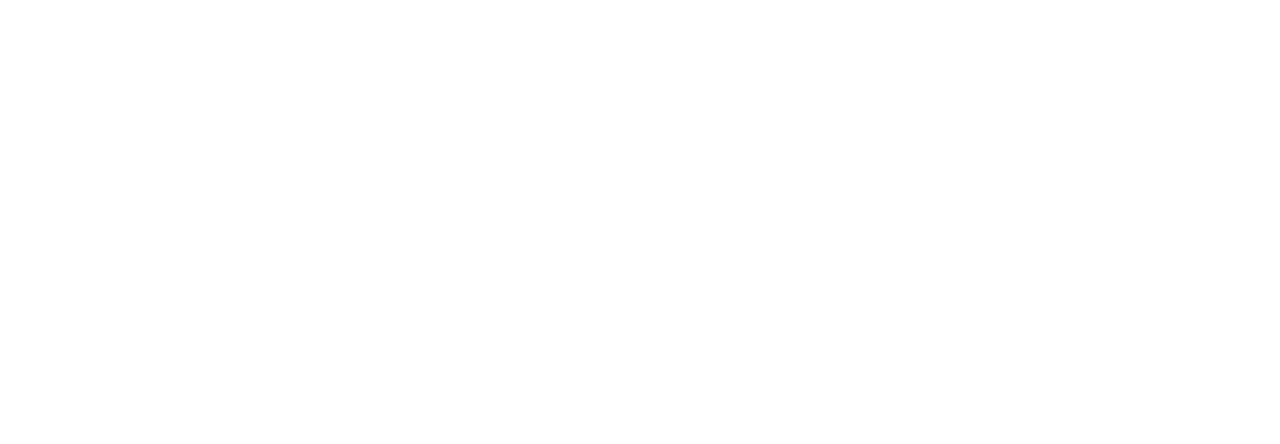
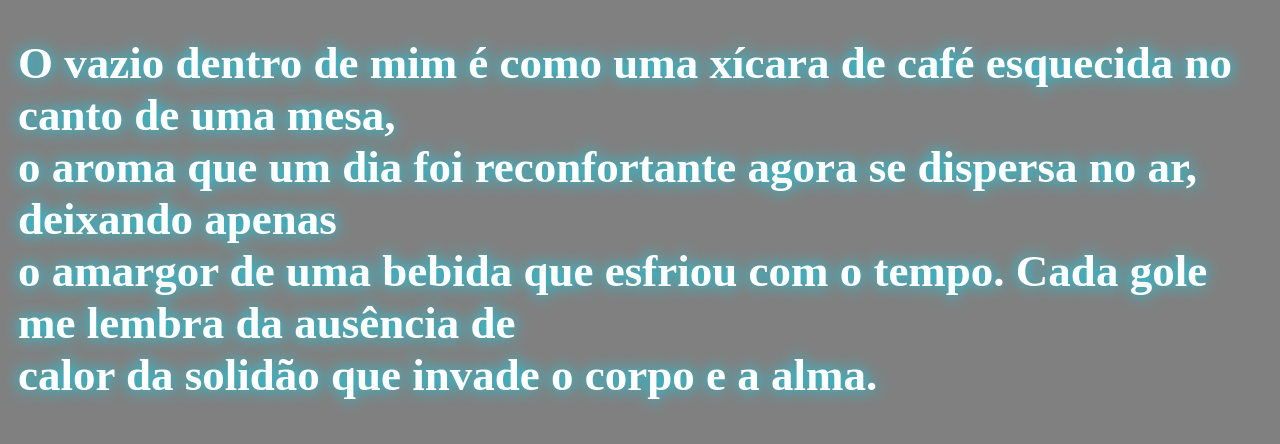
Before and after one commit to Gb320/3-Trimestre_14_Guilherme-B., a plain HTML site: page Flashcards/index.html in a window 1280 px wide. Drawn offline with Linux system fonts and the light colour scheme.

Commit message:
Add files via upload

```diff
--- a/Flashcards/index.html
+++ b/Flashcards/index.html
@@ -4,9 +4,15 @@
     <meta charset="UTF-8">
     <meta http-equiv="X-UA-Compatible" content="IE=edge">
     <meta name="viewport" content="width=device-width, initial-scale=1.0">
-    <title>Document</title>
+    <title>O Vazio</title>
+    <link rel="stylesheet" href="style.css">
 </head>
 <body>
-
+    <section class="cafe">
+        <h1>O vazio dentro de mim é como uma xícara de café esquecida no canto de uma mesa, <br>
+        o aroma que um dia foi reconfortante agora se dispersa no ar, deixando apenas <br>
+        o amargor de uma bebida que esfriou com o tempo. Cada gole me lembra da ausência de <br>
+        calor da solidão que invade o corpo e a alma.</h1>
+    </section>
 </body>
 </html>
--- a/Flashcards/style.css
+++ b/Flashcards/style.css
@@ -0,0 +1,10 @@
+body {
+    background-color: gray;
+}
+
+.cafe {
+    font-size: 30px;
+    color: white;
+    padding-left: 10px;
+    text-shadow: 0px 0px 15px #00e1ff;
+}
```
